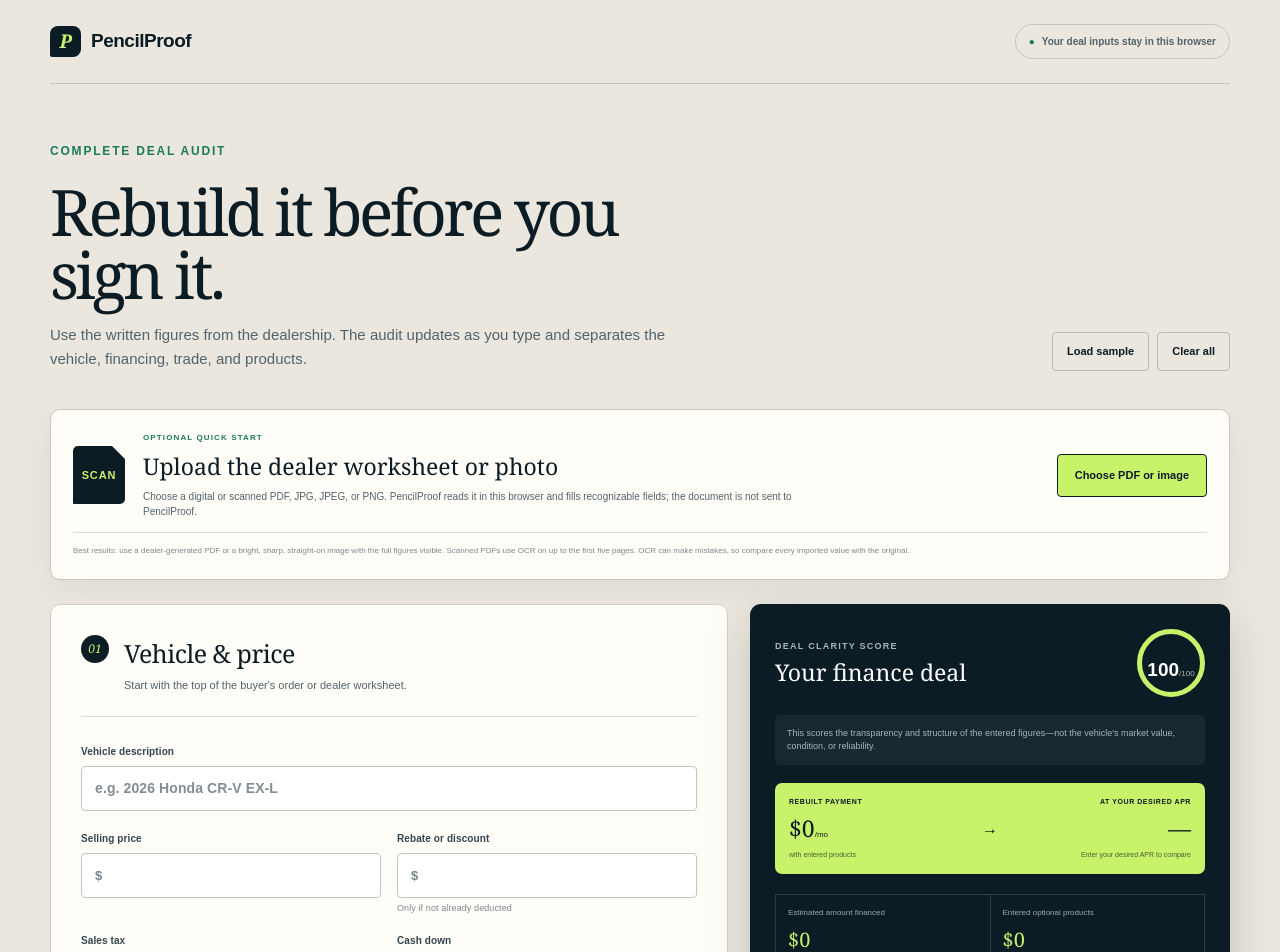
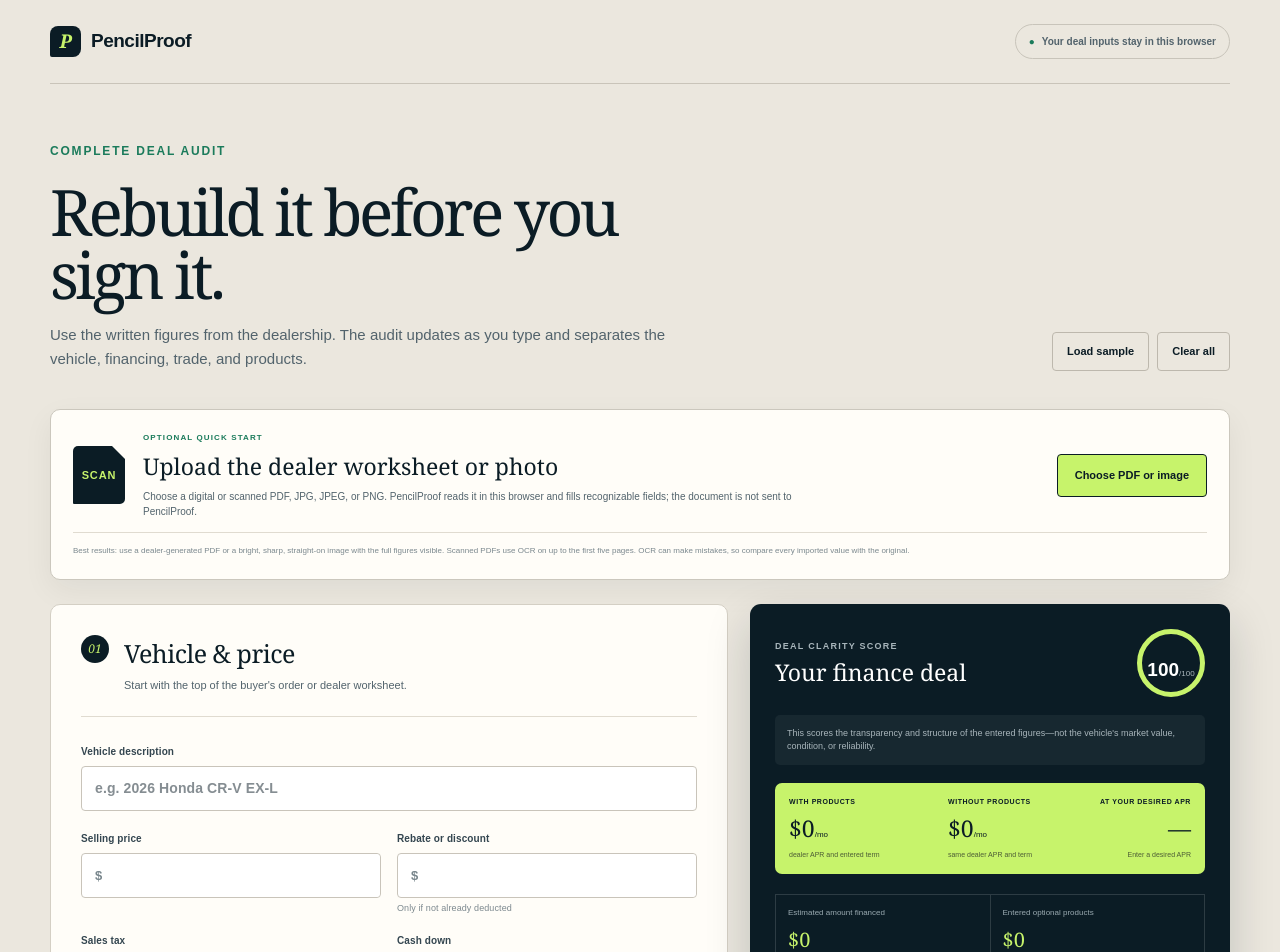
Before and after one commit to jpk0705/pencilproof, a Next.js app: page /analyze in a window 1280 px wide. Shown: the top 952 px of the page. Built offline with nearby package versions, Linux system fonts and the light colour scheme.

Commit message:
Show all three payment comparisons

```diff
--- a/app/analyze/page.tsx
+++ b/app/analyze/page.tsx
@@ -486,9 +486,9 @@ export default function AnalyzePage() {
             <p className="score-note">This scores the transparency and structure of the entered figures—not the vehicle&apos;s market value, condition, or reliability.</p>
 
             <div className="payment-compare">
-              <div><span>REBUILT PAYMENT</span><strong>{dollars(analysis.calculatedPayment)}<small>/mo</small></strong><small>with entered products</small></div>
-              <b aria-hidden="true">→</b>
-              <div><span>AT YOUR DESIRED APR</span><strong>{deal.outsideApr > 0 ? dollars(analysis.desiredPayment) : "—"}{deal.outsideApr > 0 ? <small>/mo</small> : null}</strong><small>{deal.outsideApr > 0 ? `${deal.outsideApr.toFixed(2)}% · same amount and term` : "Enter your desired APR to compare"}</small></div>
+              <div><span>WITH PRODUCTS</span><strong>{dollars(analysis.calculatedPayment)}<small>/mo</small></strong><small>dealer APR and entered term</small></div>
+              <div><span>WITHOUT PRODUCTS</span><strong>{dollars(analysis.paymentWithoutProducts)}<small>/mo</small></strong><small>same dealer APR and term</small></div>
+              <div><span>AT YOUR DESIRED APR</span><strong>{deal.outsideApr > 0 ? dollars(analysis.desiredPayment) : "—"}{deal.outsideApr > 0 ? <small>/mo</small> : null}</strong><small>{deal.outsideApr > 0 ? `${deal.outsideApr.toFixed(2)}% · with products` : "Enter a desired APR"}</small></div>
             </div>
 
             <div className="result-numbers">
```
